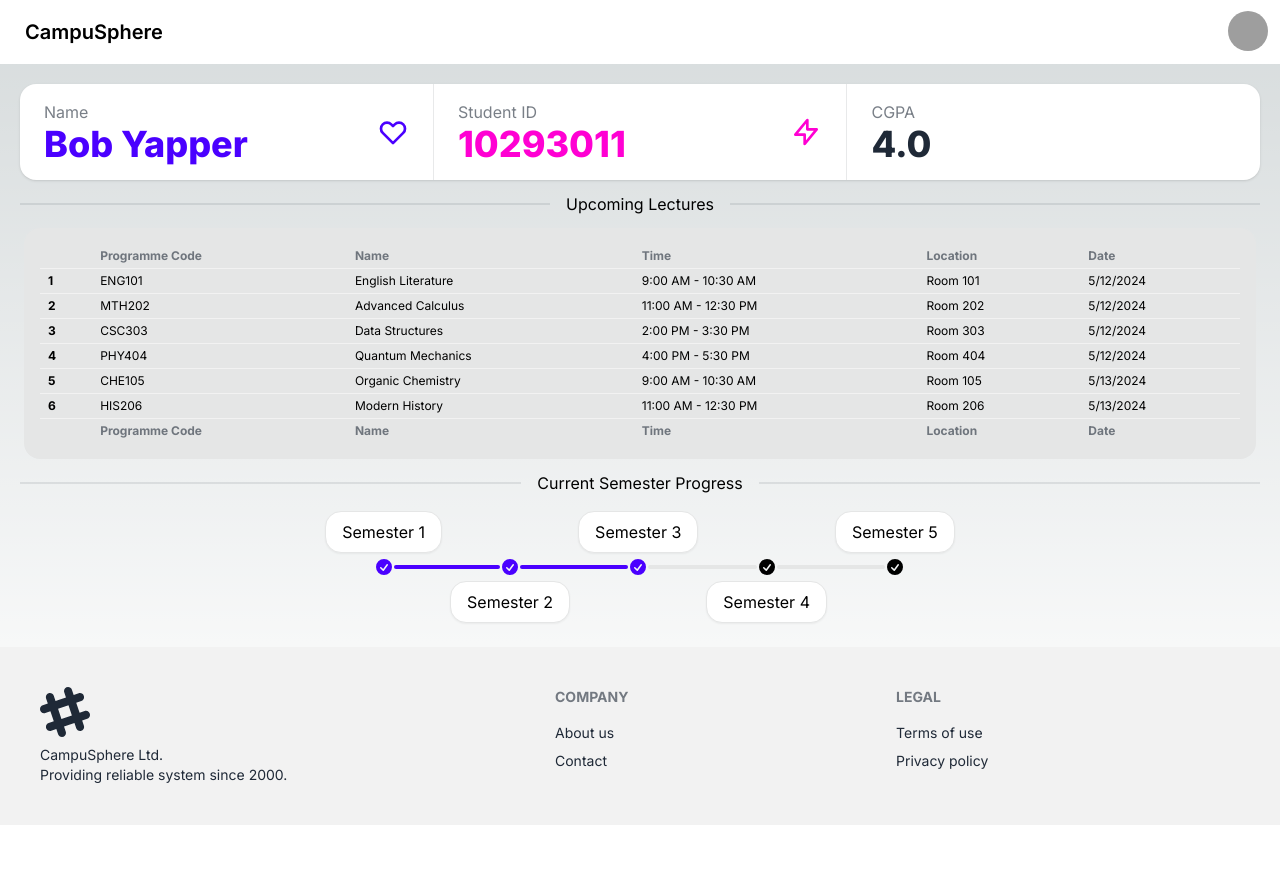
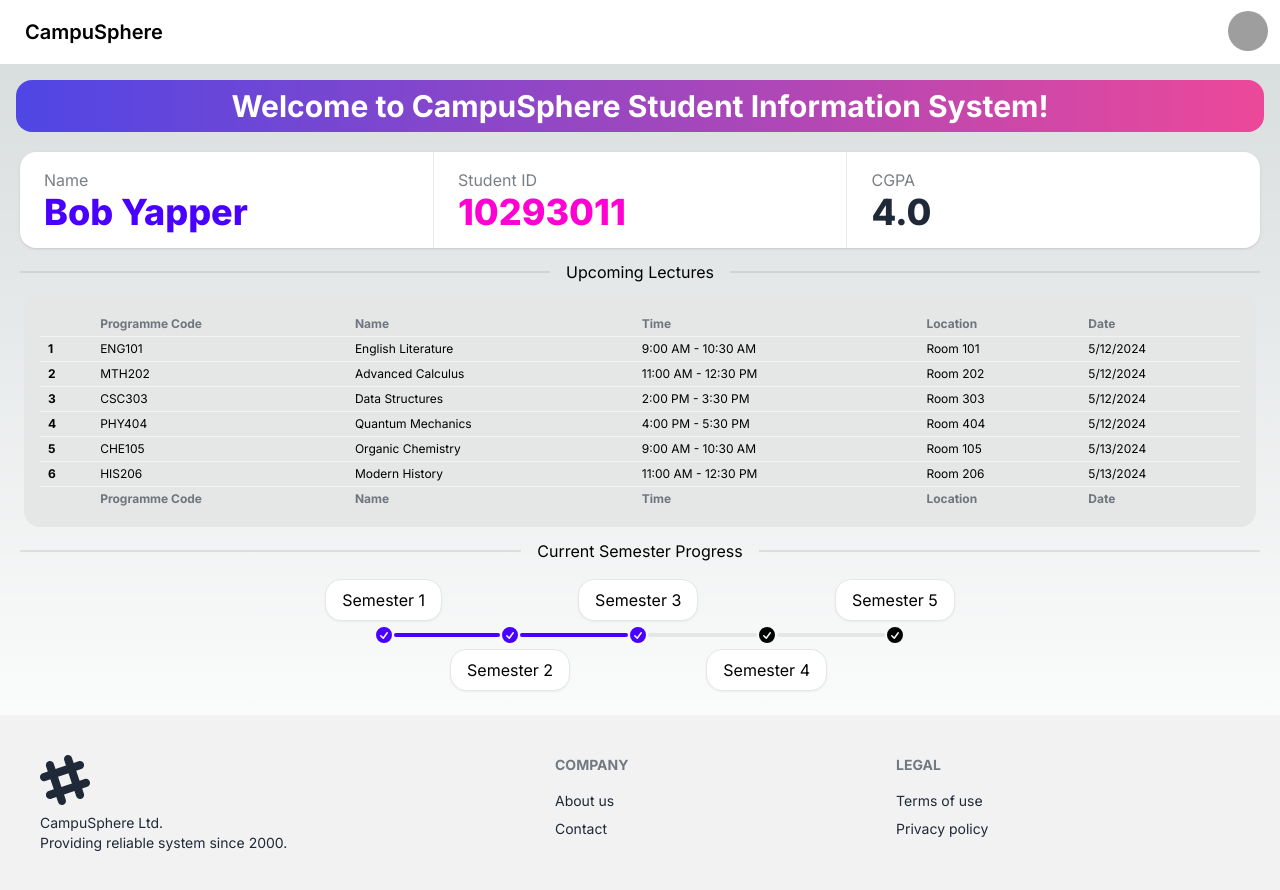
Before and after one commit to Cookie-Knight/student-information-system-fyp, a Next.js app: page /main in a window 1280 px wide. Shown: the top 890 px of the page. Before the commit the page ends 825 px from the top, so only its background shows below. Built offline with nearby package versions, Linux system fonts and the light colour scheme; grey boxes are pictures that could not be loaded.

Commit message:
pages adjustment

```diff
--- a/app/main/page.tsx
+++ b/app/main/page.tsx
@@ -1,24 +1,14 @@
 export default function main() {
   return (
     <main >
+<div className="text-center box-decoration-clone bg-gradient-to-r from-indigo-600 to-pink-500 text-white font-bold text-3xl px-2 ml-4 mr-4 mt-4 p-2 rounded-box">
+<a>Welcome to CampuSphere Student Information System!</a></div>
 
-      <div className= "p-5">
+<div className= "p-5">
         <div className="flex justify-center items-center stats shadow">
           <div className="stat">
             <div className="stat-figure text-primary">
-              <svg
-                xmlns="http://www.w3.org/2000/svg"
-                fill="none"
-                viewBox="0 0 24 24"
-                className="inline-block w-8 h-8 stroke-current"
-              >
-                <path
-                  strokeLinecap="round"
-                  strokeLinejoin="round"
-                  strokeWidth="2"
-                  d="M4.318 6.318a4.5 4.5 0 000 6.364L12 20.364l7.682-7.682a4.5 4.5 0 00-6.364-6.364L12 7.636l-1.318-1.318a4.5 4.5 0 00-6.364 0z"
-                ></path>
-              </svg>
+
             </div>
             <div className="stat-title">Name</div>
             <div className="stat-value text-primary">Bob Yapper</div>
@@ -27,19 +17,8 @@ export default function main() {
 
           <div className="stat">
             <div className="stat-figure text-secondary">
-              <svg
-                xmlns="http://www.w3.org/2000/svg"
-                fill="none"
-                viewBox="0 0 24 24"
-                className="inline-block w-8 h-8 stroke-current">
-                <path
-                  strokeLinecap="round"
-                  strokeLinejoin="round"
-                  strokeWidth="2"
-                  d="M13 10V3L4 14h7v7l9-11h-7z"
-                ></path>
-              </svg>
             </div>
+
             <div className="stat-title">Student ID</div>
             <div className="stat-value text-secondary">10293011</div>
           </div>
@@ -47,12 +26,13 @@ export default function main() {
           <div className="stat">
             <div className="stat-figure text-secondary static">
             </div>
+
             <div className="stat-title">CGPA</div>
             <div className="stat-value">4.0</div>
           </div>
         </div>
 
-        <div className="divider"> Upcoming Lectures</div>
+        <div className="divider 4"> Upcoming Lectures</div>
 
         <div className="grid h-95 card bg-base-300 p-4 ml-1 mr-1 mb-4 mt-4 rounded-box">
                   <div className="overflow-x-auto">
--- a/app/main/perks/page.tsx
+++ b/app/main/perks/page.tsx
@@ -2,19 +2,19 @@ export default function Perks() {
   return (
       <main>
 <div className="flex flex-col w-full">
-<div className="grid h-20 card bg-base-300 rounded-box place-items-center p-4 ml-4 mr-4 mb-4 mt-4">CampuShere Perks</div>
+<div className="grid h-20 card bg-base-300 p-4 ml-4 mr-4 mb-4 mt-4 rounded-box font-bold text-2xl place-content-evenly">CampuSphere Perks</div>
 <div className="divider"></div>
 
-<div className="grid h-40 card bg-base-300 rounded-box place-items-center p-4 ml-4 mr-4 mb-2 mt-2">content</div>
+<div className="grid card bg-base-300 rounded-box place-items-center p-4 ml-4 mr-4 mb-4 mt-2">
+<img className="object-fill h-60 w-80 rounded-box" src="https://images.unsplash.com/photo-1554629947-334ff61d85dc?ixid=MnwxMjA3fDB8MHxwaG90by1wYWdlfHx8fGVufDB8fHx8&ixlib=rb-1.2.1&auto=format&fit=crop&w=1024&h=1280&q=80" alt="perks" />
+</div>
 
-<div className="grid h-40 card bg-base-300 rounded-box place-items-center p-4 ml-4 mr-4 mb-2 mt-2">content</div>
+<div className="grid card bg-base-300 rounded-box place-items-center p-4 ml-4 mr-4 mb-4 mt-2">
+<img className="object-fill h-60 w-80 rounded-box" src="https://images.unsplash.com/photo-1554629947-334ff61d85dc?ixid=MnwxMjA3fDB8MHxwaG90by1wYWdlfHx8fGVufDB8fHx8&ixlib=rb-1.2.1&auto=format&fit=crop&w=1024&h=1280&q=80" alt="perks" />
+</div>
 
-<div className="grid h-40 card bg-base-300 rounded-box place-items-center p-4 ml-4 mr-4 mb-2 mt-2">content</div>
-
-<div className="join justify-center mb-2">
-              <button className="join-item btn">«</button>
-              <button className="join-item btn">Page 1</button>
-              <button className="join-item btn">»</button>
+<div className="grid card bg-base-300 rounded-box place-items-center p-4 ml-4 mr-4 mb-4 mt-2">
+<img className="object-fill h-60 w-80 rounded-box" src="https://images.unsplash.com/photo-1554629947-334ff61d85dc?ixid=MnwxMjA3fDB8MHxwaG90by1wYWdlfHx8fGVufDB8fHx8&ixlib=rb-1.2.1&auto=format&fit=crop&w=1024&h=1280&q=80" alt="perks" />
 </div>
 
 </div>
--- a/app/main/programme/page.tsx
+++ b/app/main/programme/page.tsx
@@ -11,10 +11,8 @@ export default function Programme() {
     {/* head */}
     <thead>
       <tr>
-        <th>Programme</th>
-        <th>Semester</th>
-        <th>Semester Period</th>
-        <th>Status</th>
+        <th>Subject Code</th>
+        <th>Subject Name</th>
       </tr>
     </thead>
     <tbody>
@@ -22,22 +20,18 @@ export default function Programme() {
       <tr>
         <td>Diploma in Information Technology</td>
         <td>3</td>
-        <td>15-APR-2024 - 06-AUG-2024</td>
-        <td>Active</td>
+
       </tr>
       {/* row 2 */}
       <tr className="hover">
         <td>Diploma in Information Technology</td>
         <td>2</td>
-        <td>15-JAN-2024 - 22-MAR-2024</td>
-        <td>Finish</td>
       </tr>
       {/* row 3 */}
       <tr>
         <td>Diploma in Information Technology</td>
         <td>1</td>
-        <td>21-AUG-2023 - 18-DEC-2023</td>
-        <td>Finish</td>
+
       </tr>
     </tbody>
   </table>
--- a/app/main/subjectlisting/page.tsx
+++ b/app/main/subjectlisting/page.tsx
@@ -37,32 +37,28 @@ export default function SubjectListing() {
     {/* head */}
     <thead>
       <tr>
-        <th>Programme</th>
-        <th>Semester</th>
-        <th>Semester Period</th>
-        <th>Status</th>
+      <th>Subject Code</th>
+      <th>Subject Name</th>
+      <th>Status</th>
       </tr>
     </thead>
     <tbody>
       {/* row 1 */}
       <tr>
-        <td>Diploma in Information Technology</td>
-        <td>3</td>
-        <td>15-APR-2024 - 06-AUG-2024</td>
-        <td>Active</td>
+        <td>MTH202</td>
+        <td>Linear Algebra</td>
+        <td>Finish</td>
       </tr>
       {/* row 2 */}
       <tr className="hover">
-        <td>Diploma in Information Technology</td>
-        <td>2</td>
-        <td>15-JAN-2024 - 22-MAR-2024</td>
+        <td>PHY405</td>
+        <td>Quantum Mechanics</td>
         <td>Finish</td>
       </tr>
       {/* row 3 */}
       <tr>
-        <td>Diploma in Information Technology</td>
-        <td>1</td>
-        <td>21-AUG-2023 - 18-DEC-2023</td>
+        <td>ENG301</td>
+        <td>Advanced Writing Techniques</td>
         <td>Finish</td>
       </tr>
     </tbody>
--- a/app/page.tsx
+++ b/app/page.tsx
@@ -4,7 +4,8 @@ export default function Home() {
      <div className="hero min-h-screen bg-base-200">
   <div className="hero-content flex-col lg:flex-row-reverse">
     <div className="text-center lg:text-left">
-    <h1 className="text-5xl font-bold">Student Information System</h1>
+    <h2 className="text-5xl font-bold bg-gradient-to-r from-cyan-500 to-blue-500 inline-block text-transparent bg-clip-text">CampuSphere</h2>
+    <h2 className="text-5xl font-bold bg-gradient-to-r from-blue-500 to-cyan-500 inline-block text-transparent bg-clip-text">Student Information System</h2>
     <p className="py-6 text-justify">Welcome to CampuSphere.
                         This secure portal is your gateway to a wide array of academic and administrative services,
                         designed to help you manage your educational journey efficiently.</p>
@@ -14,13 +15,13 @@ export default function Home() {
       <form className="card-body">
         <div className="form-control">
           <label className="label">
-            <span className="label-text">Student ID</span>
+            <span className="label-text">Student Email</span>
           </label>
 
           <label className="input input-bordered flex items-center gap-2">
-          <svg xmlns="http://www.w3.org/2000/svg" viewBox="0 0 16 16" fill="currentColor" className="w-4 h-4 opacity-70"><path d="M8 8a3 3 0 1 0 0-6 3 3 0 0 0 0 6ZM12.735 14c.618 0 1.093-.561.872-1.139a6.002 6.002 0 0 0-11.215 0c-.22.578.254 1.139.872 1.139h9.47Z" /></svg>
-          <input type="text" className="grow" placeholder="Username" />
-          </label>
+          <svg xmlns="http://www.w3.org/2000/svg" viewBox="0 0 16 16" fill="currentColor" className="w-4 h-4 opacity-70"><path d="M2.5 3A1.5 1.5 0 0 0 1 4.5v.793c.026.009.051.02.076.032L7.674 8.51c.206.1.446.1.652 0l6.598-3.185A.755.755 0 0 1 15 5.293V4.5A1.5 1.5 0 0 0 13.5 3h-11Z" /><path d="M15 6.954 8.978 9.86a2.25 2.25 0 0 1-1.956 0L1 6.954V11.5A1.5 1.5 0 0 0 2.5 13h11a1.5 1.5 0 0 0 1.5-1.5V6.954Z" /></svg>
+          <input type="text" className="grow" placeholder="Email" />
+        </label>
 
 
         </div>
@@ -30,9 +31,10 @@ export default function Home() {
           </label>
 
           <label className="input input-bordered flex items-center gap-2">
-          <svg xmlns="http://www.w3.org/2000/svg" viewBox="0 0 16 16" fill="currentColor" className="w-4 h-4 opacity-70"><path fillRule="evenodd" d="M14 6a4 4 0 0 1-4.899 3.899l-1.955 1.955a.5.5 0 0 1-.353.146H5v1.5a.5.5 0 0 1-.5.5h-2a.5.5 0 0 1-.5-.5v-2.293a.5.5 0 0 1 .1</svg>46-.353l3.955-3.955A4 4 0 1 1 14 6Zm-4-2a.75.75 0 0 0 0 1.5.5.5 0 0 1 .5.5.75.75 0 0 0 1.5 0 2 2 0 0 0-2-2Z" clipRule="evenodd" /></svg>
+          <svg xmlns="http://www.w3.org/2000/svg" viewBox="0 0 16 16" fill="currentColor" className="w-4 h-4 opacity-70"><path fillRule="evenodd" d="M14 6a4 4 0 0 1-4.899 3.899l-1.955 1.955a.5.5 0 0 1-.353.146H5v1.5a.5.5 0 0 1-.5.5h-2a.5.5 0 0 1-.5-.5v-2.293a.5.5 0 0 1 .146-.353l3.955-3.955A4 4 0 1 1 14 6Zm-4-2a.75.75 0 0 0 0 1.5.5.5 0 0 1 .5.5.75.75 0 0 0 1.5 0 2 2 0 0 0-2-2Z" clipRule="evenodd" /></svg>
           <input type="password" className="grow" placeholder="Password" defaultValue="" />
           </label>
+
 
           {/* The button to open modal */}
           <label htmlFor="forgot_password" className="link mt-2 text-xs">Forgot Password?</label>
```
Also changed, not shown: app/main/news/page.tsx (+17 -10 lines).
